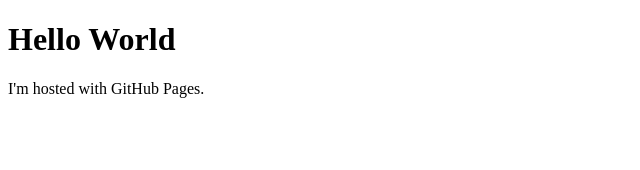
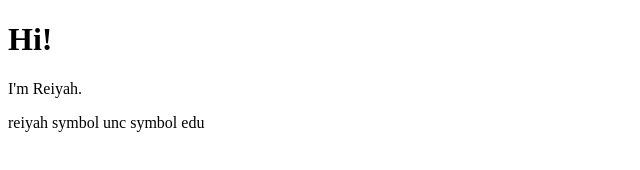
Before and after one commit to reiyahj/reiyahj.github.io, a plain HTML site: page index.html in a window 1280 px wide. Shown: the whole page, without its empty margins (0-640 px from the left). Drawn offline with Linux system fonts and the light colour scheme.

Commit message:
initial commit

```diff
--- a/index.html
+++ b/index.html
@@ -1,7 +1,8 @@
 <!DOCTYPE html>
 <html>
 <body>
-<h1>Hello World</h1>
-<p>I'm hosted with GitHub Pages.</p>
+<h1>Hi!</h1>
+<p>I'm Reiyah.</p>
+<p>reiyah symbol unc symbol edu</p>
 </body>
 </html>
```
